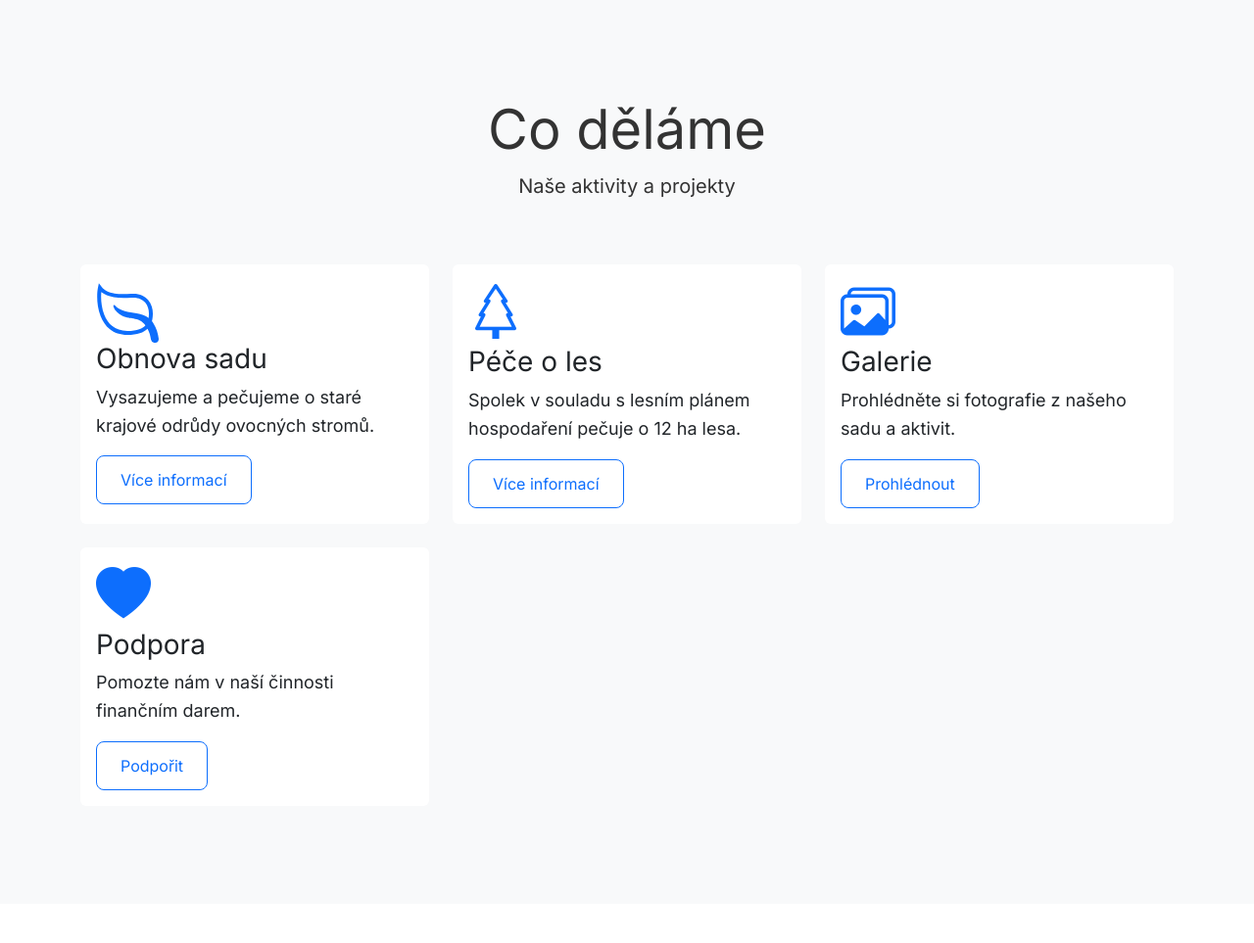
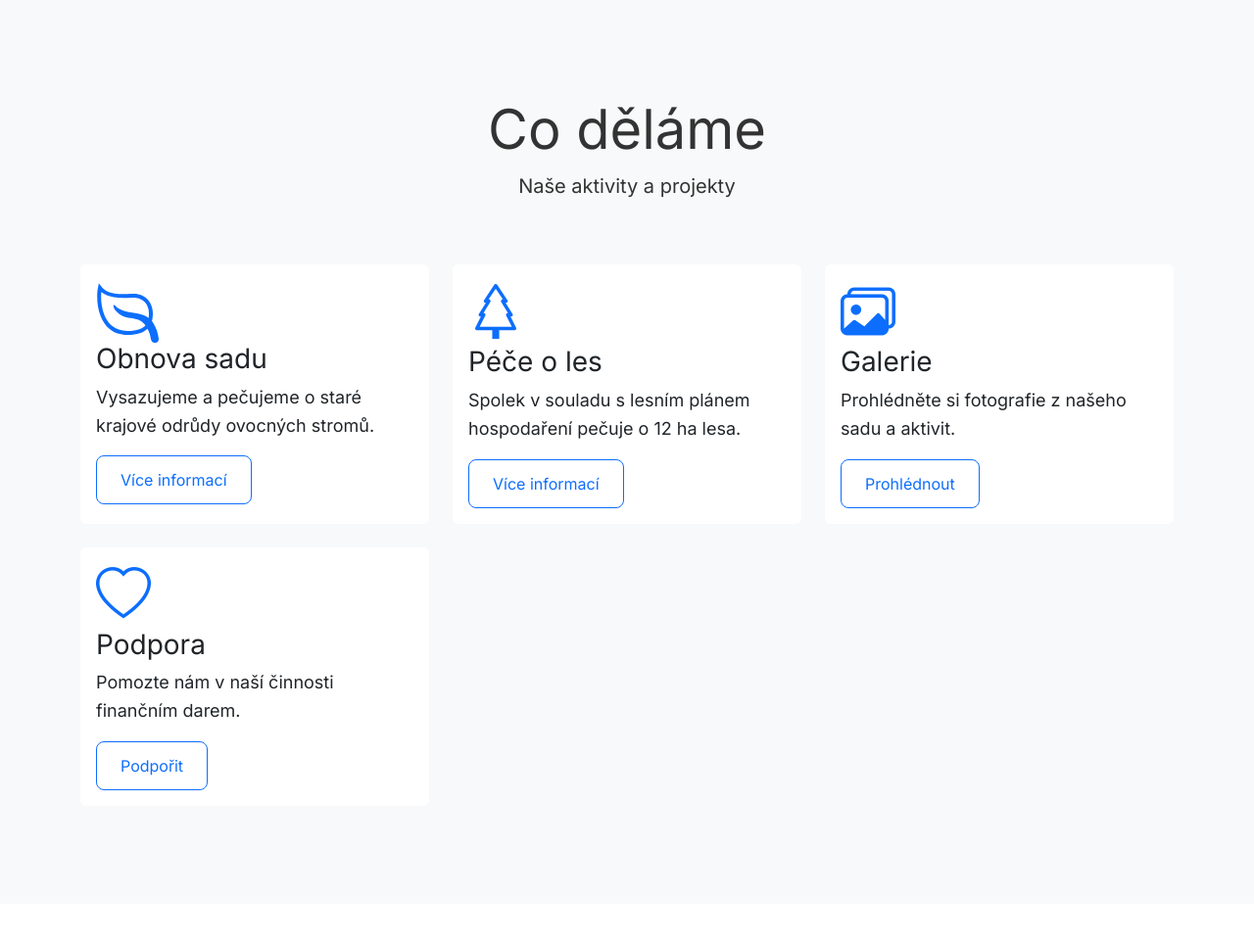
Before and after one commit to BelungaCZ/tresinky_web, a Python web app: template templates/home.html in a window 1280 px wide. Shown: the part 877-1840 px from the top of the page at 98% size. Run offline with Jinja, Linux system fonts and the light colour scheme; the template is opened without the code that fills it, so the values that code supplies are empty.

Commit message:
change heart

```diff
--- a/templates/home.html
+++ b/templates/home.html
@@ -100,7 +100,7 @@
             <div class="col-md-4" data-aos="fade-up" data-aos-delay="400">
                 <div class="card feature-card">
                     <div class="card-body">
-                        <i class="bi bi-heart-fill display-4 text-primary mb-3"></i>
+                        <i class="bi bi-heart display-4 text-primary mb-3"></i>
                         <h3 class="card-title">Podpora</h3>
                         <p class="card-text">Pomozte nám v naší činnosti finančním darem.</p>
                         <a href="{{ url_for('donate') }}" class="btn btn-outline-primary">Podpořit</a>
```
